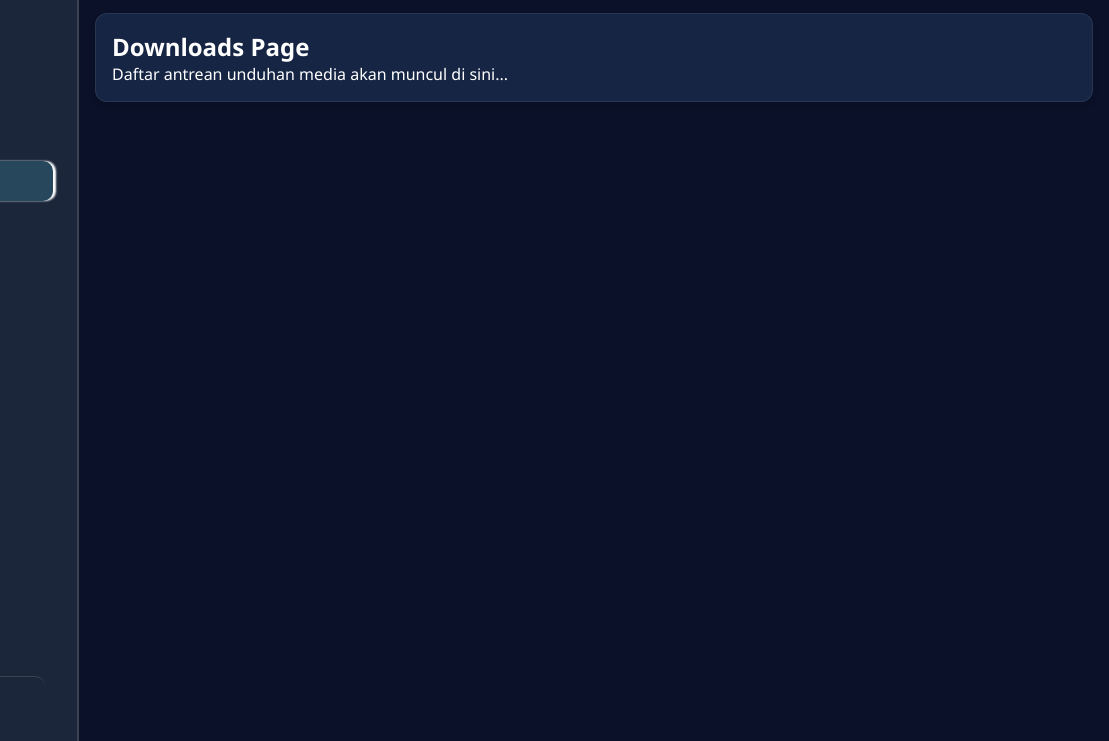
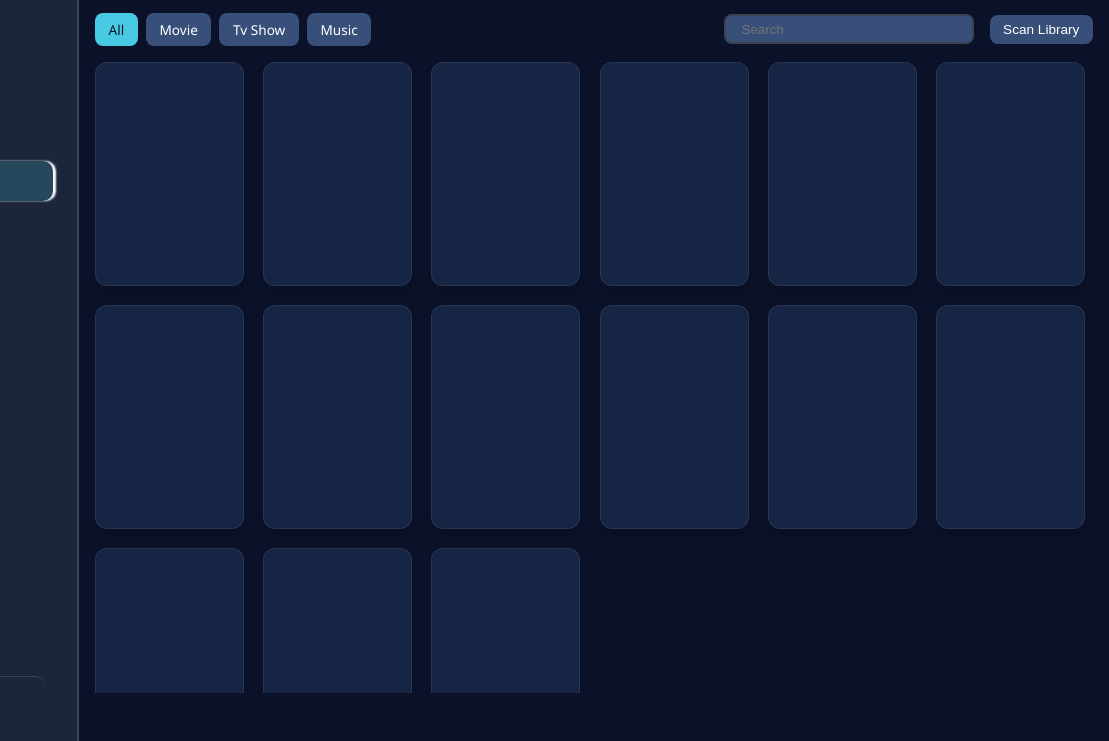
Before and after one commit to FrenkyS07/PulseDeck, a plain HTML site: page index.html in a window 1280 px wide. Both pictures are taken after a click on the link "Media Player". Shown: the part 59-800 px from the top of the page, 171-1280 px from the left. Drawn offline with Linux system fonts and the light colour scheme.

Commit message:
adding struture for media data

```diff
--- a/css/style.css
+++ b/css/style.css
@@ -573,3 +573,128 @@ body {
     color: #4ade80;
     border: 1px solid rgba(74, 222, 128, 0.3);
 }
+
+/* ==========================================
+   MEDIA PLAYER LAYOUT
+========================================== */
+
+.media__container {
+    display: flex;
+    flex-direction: column;
+    width: 100%;
+    height: 100%;
+    max-height: calc(100vh - 120px);
+    overflow: hidden;
+    gap: 1rem;
+}
+
+.media__navbar {
+    display: flex;
+    align-items: center;
+    width: 100%;
+    gap: 1rem;
+    flex-shrink: 0;
+}
+
+.media__feature {
+    display: flex;
+    gap: 0.5rem;
+}
+
+.media__search {
+    margin-left: auto;
+}
+
+.media__search input{
+    width: 250px;
+    height: 30px;
+    border-radius: 8px;
+    border: 2px solid var(--border-color);
+    padding: 0.5rem 1rem;
+    background-color: var(--bg-input);
+    color: var(--text-color);
+    outline: none;
+}
+
+.media__button {
+    display: flex;
+    align-items: center;
+    justify-content: center;
+    padding: 0.5em 1em;
+    border-radius: 8px;
+    background-color: var(--bg-input);
+    color: var(--text-color);
+    font-size: 0.85rem;
+    cursor: pointer;
+    transition: background-color 0.2s ease;
+    white-space: nowrap;
+}
+
+.media__button:hover {
+    background-color: var(--hover-sidebar);
+}
+
+.media--active {
+    background-color: var(--accent-color);
+    color: var(--text-dark);
+    border-color: transparent;
+}
+
+.media_scan {
+    border: none;
+    padding: 0.5em 1em;
+    border-radius: 8px;
+    background-color: var(--bg-input);
+    color: var(--text-color);
+    font-size: 0.85rem;
+    cursor: pointer;
+    transition: background-color 0.2s ease;
+    white-space: nowrap;
+}
+
+.media__scan:hover {
+    background-color: var(--hover-sidebar);
+}
+
+.media__box {
+    display: grid;
+    grid-template-columns: repeat(auto-fill, minmax(140px, 1fr));
+    gap: 1.2rem;
+    width: 100%;
+    overflow-y: auto;
+    padding-right: 0.5rem;
+    flex: 1;
+}
+
+.box__content {
+    border: 1px solid var(--card-border);
+    background-color: var(--bg-card);
+    width: 100%;
+    height: 14em;
+    border-radius: 12px;
+    box-shadow: 0 4px 6px rgba(0, 0, 0, 0.1);
+    transition: transform 0.2s ease, border-color 0.2s ease;
+}
+
+.box__content:hover {
+    transform: translateY(-4px);
+    border-color: rgba(72, 202, 228, 0.4);
+}
+
+.media__box::-webkit-scrollbar {
+    width: 8px;
+}
+
+.media__box::-webkit-scrollbar-track {
+    background: rgba(0, 0, 0, 0.1);
+    border-radius: 4px;
+}
+
+.media__box::-webkit-scrollbar-thumb {
+    background: var(--border-color);
+    border-radius: 4px;
+}
+
+.media__box::-webkit-scrollbar-thumb:hover {
+    background: var(--accent-color);
+}
--- a/javascript/views/mediaPlayer.js
+++ b/javascript/views/mediaPlayer.js
@@ -1,8 +1,43 @@
 export function renderMediaPlayer() {
     return `
-        <div class="deck__content" style="grid-area: deck-1;">
-            <h2>Downloads Page</h2>
-            <p>Daftar antrean unduhan media akan muncul di sini...</p>
+        <div class="media__container">
+            <nav class="media__navbar">
+                <div class="media__feature">
+                    <div class="media__button media__all media--active" data-filter="all">
+                        <span>All</span>
+                    </div>
+                    <div class="media__button media__movie" data-filter="movie">
+                        <span>Movie</span>
+                    </div>
+                    <div class="media__button media__tvShow" data-filter="tvShow">
+                        <span>Tv Show</span>
+                    </div>
+                    <div class="media__button media__music" data-filter="music">
+                        <span>Music</span>
+                    </div>
+                </div>
+                <div class="media__search">
+                    <input type="search" placeholder="Search">
+                </div>
+                <button type="submit" class="media_scan">Scan Library</button>
+            </nav>
+            <div class="media__box">
+                <div class="box__content"></div>
+                <div class="box__content"></div>
+                <div class="box__content"></div>
+                <div class="box__content"></div>
+                <div class="box__content"></div>
+                <div class="box__content"></div>
+                <div class="box__content"></div>
+                <div class="box__content"></div>
+                <div class="box__content"></div>
+                <div class="box__content"></div>
+                <div class="box__content"></div>
+                <div class="box__content"></div>
+                <div class="box__content"></div>
+                <div class="box__content"></div>
+                <div class="box__content"></div>
+            </div>
         </div>
     `;
 }
```
